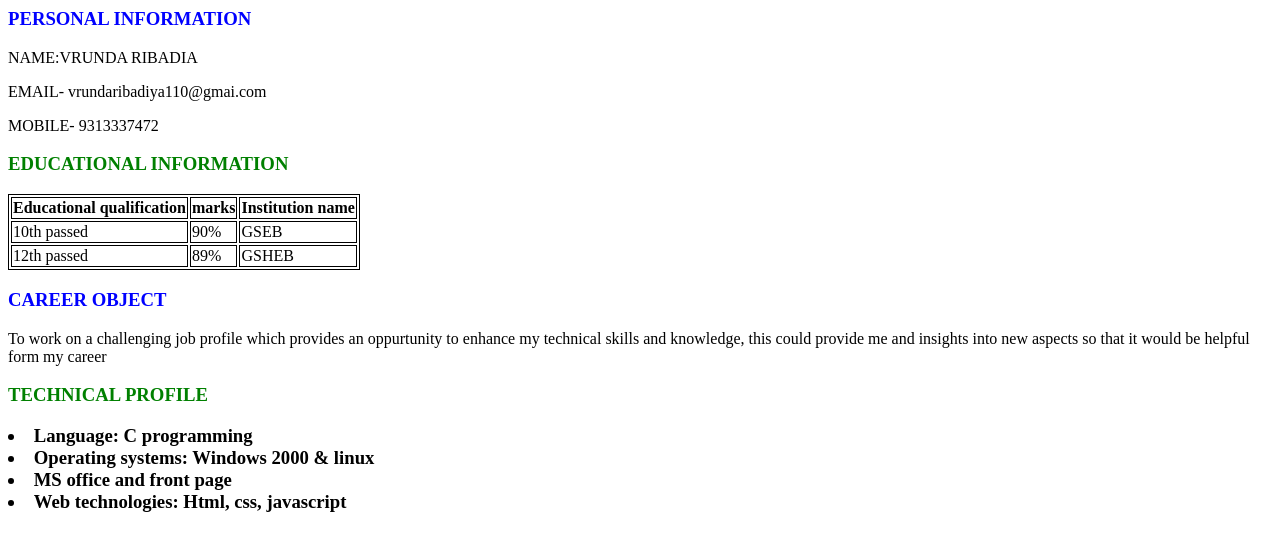
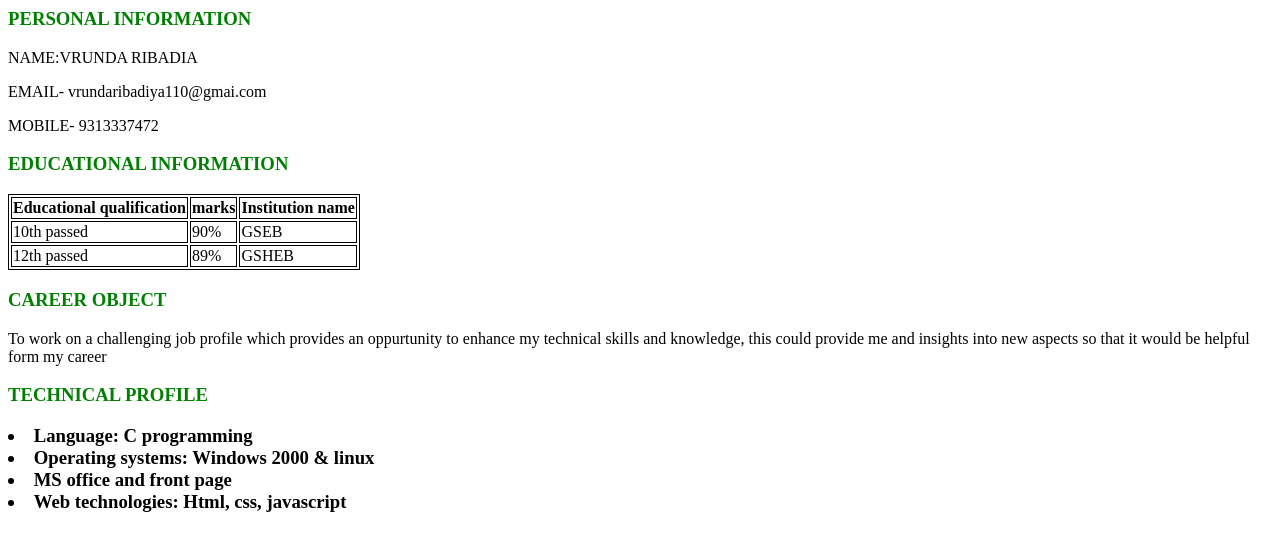
Before and after one commit to vrundaribadiya1/mywebsite, a plain HTML site: page index.html in a window 1280 px wide. Drawn offline with Linux system fonts and the light colour scheme.

Commit message:
Update index.html

```diff
--- a/index.html
+++ b/index.html
@@ -5,7 +5,7 @@
   <style> table, th, td {border:1px solid black;}</style>
    </head>
 
- <h3 style="color:blue;"> PERSONAL INFORMATION </h3>
+ <h3 style="color:green;"> PERSONAL INFORMATION </h3>
  <p> NAME:VRUNDA RIBADIA </p>
 
  <p> EMAIL- vrundaribadiya110@gmai.com </p>
@@ -32,7 +32,7 @@
  </td>
  </table>
 
- <h3 style="color:blue;"> CAREER OBJECT </h3>
+ <h3 style="color:green;"> CAREER OBJECT </h3>
  <p>  To work on a challenging job profile which provides an oppurtunity to enhance my technical skills and knowledge, this could provide me and insights into new aspects so that it would be helpful form my career</p>
 
   <h3 style="color:green;"> TECHNICAL PROFILE <h3>
```
